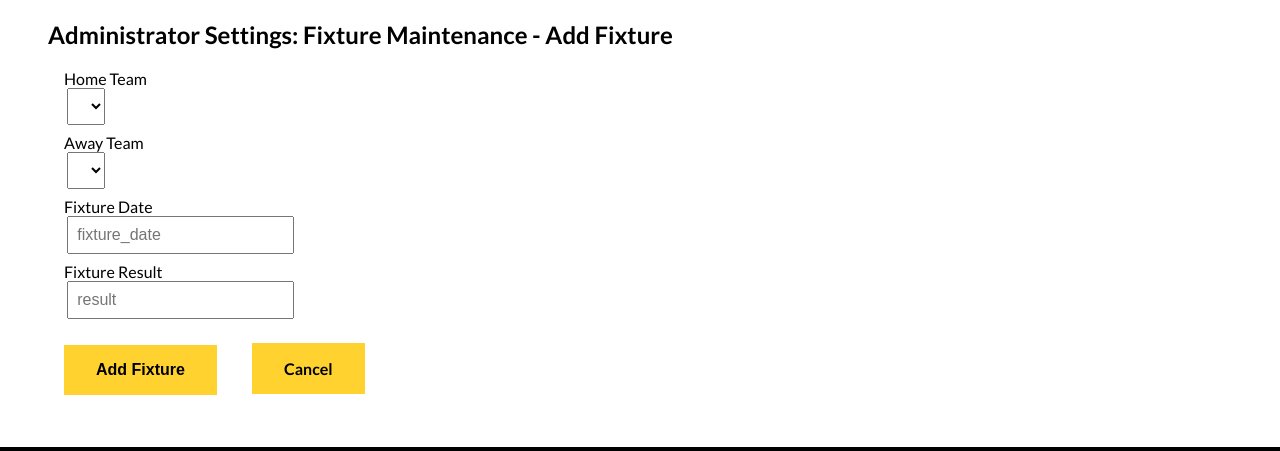
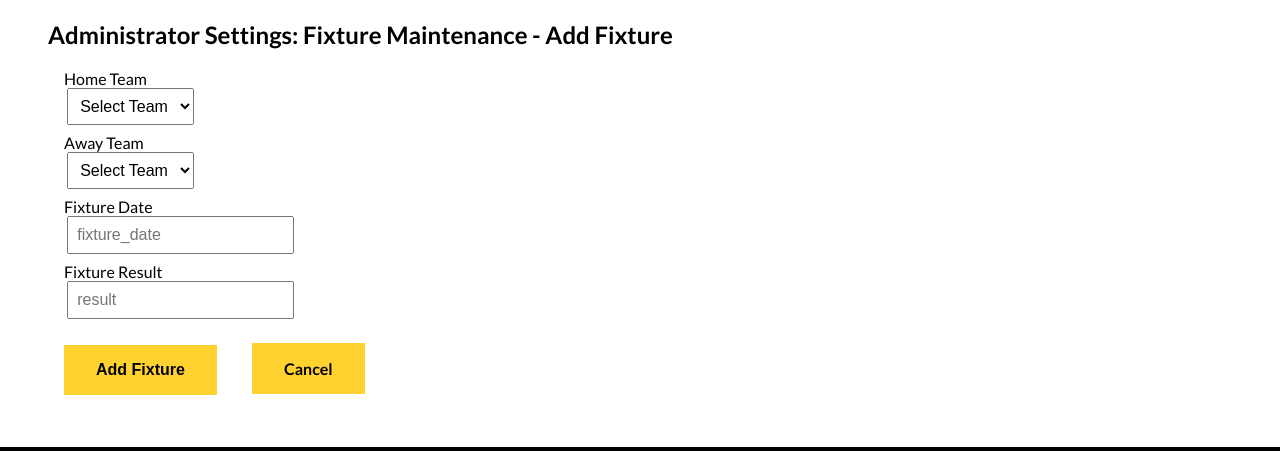
Before and after one commit to SJ47/Sports-Scoring-App, a Flask app: page /fixtures/new in a window 1280 px wide. Shown: the part 179-630 px from the top of the page. Run offline with Flask 2, Linux system fonts and the light colour scheme; data that the repository does not hold is empty; some libraries are stand-ins or nearby versions.

Commit message:
Fixes #4

```diff
--- a/templates/fixtures/edit.html
+++ b/templates/fixtures/edit.html
@@ -30,8 +30,7 @@
             {% endif %}
             {% endfor %}
         </select>
-        <input class="input-maintenance" type="text" id="away_team_id" value="{{fixture.away_team_id}}"
-            name="away_team_id" required>
+
     </div>
 
     <div>
--- a/templates/fixtures/new.html
+++ b/templates/fixtures/new.html
@@ -6,6 +6,7 @@
 
     <label class="fixture-input-label" for="home_team_id">Home Team</label>
     <select class="input-maintenance" name="home_team_id" id="home_team_id">
+        <option value="" selected disabled hidden>Select Team</option>
         {% for team in teams %}
         {{team.team_name}}
         <option value="{{team.id}}">{{team.team_name}}</option>
@@ -14,6 +15,7 @@
 
     <label class="fixture-input-label" for="away_team_id">Away Team</label>
     <select class="input-maintenance" name="away_team_id" id="away_team_id">
+        <option value="" selected disabled hidden>Select Team</option>
         {% for team in teams %}
         {{team.team_name}}
         <option value="{{team.id}}">{{team.team_name}}</option>
```
